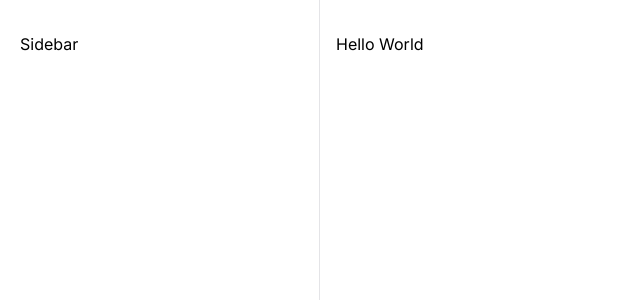
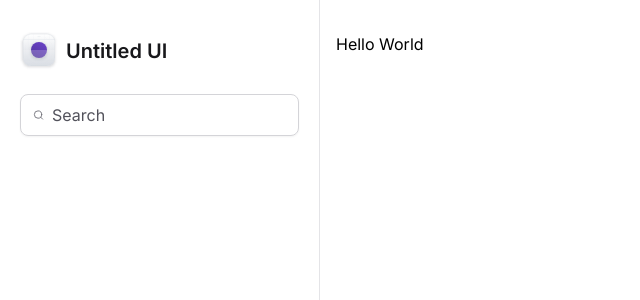
Before and after one commit to DevPedroHB/dashboard-tailwind, a Next.js app: page / in a window 1280 px wide. Shown: the top 300 px of the page, without its empty margins (0-640 px from the left). Built offline with nearby package versions, Linux system fonts and the light colour scheme.

Commit message:
💫 feat: Logo e Input de Busca

```diff
--- a/package.json
+++ b/package.json
@@ -15,6 +15,7 @@
     "autoprefixer": "10.4.14",
     "eslint": "8.46.0",
     "eslint-config-next": "13.4.12",
+    "lucide-react": "^0.263.1",
     "next": "13.4.12",
     "postcss": "8.4.27",
     "react": "18.2.0",
--- a/src/app/layout.tsx
+++ b/src/app/layout.tsx
@@ -1,3 +1,4 @@
+import { Sidebar } from "@/components/Sidebar";
 import type { Metadata } from "next";
 import { Inter } from "next/font/google";
 import "./globals.css";
@@ -18,7 +19,7 @@
     <html lang="pt-BR">
       <body className={inter.className}>
         <div className="grid min-h-screen grid-cols-app">
-          <aside className="border-r border-zinc-200 px-5 py-8">Sidebar</aside>
+          <Sidebar />
           <main className="px-4 pb-12 pt-8">{children}</main>
         </div>
       </body>
--- /dev/null
+++ b/src/components/Sidebar/Logo.tsx
@@ -0,0 +1,209 @@
+export function Logo() {
+  return (
+    <strong className="flex items-center gap-2 text-xl font-semibold text-zinc-900">
+      <svg
+        width={38}
+        height={38}
+        viewBox="0 0 38 38"
+        fill="none"
+        xmlns="http://www.w3.org/2000/svg"
+      >
+        <g filter="url(#filter0_dd_950_307)">
+          <g clipPath="url(#clip0_950_307)">
+            <rect x={3} y={2} width={32} height={32} rx={8} fill="#fff" />
+            <rect
+              x={3}
+              y={2}
+              width={32}
+              height={32}
+              rx={8}
+              fill="url(#paint0_linear_950_307)"
+            />
+            <path
+              fillRule="evenodd"
+              clipRule="evenodd"
+              d="M19 4.039c-7.71 0-13.961 6.25-13.961 13.961 0 7.71 6.25 13.961 13.961 13.961 7.71 0 13.961-6.25 13.961-13.961 0-7.71-6.25-13.961-13.961-13.961zM4.961 18c0-7.753 6.286-14.039 14.039-14.039S33.039 10.247 33.039 18 26.753 32.039 19 32.039 4.961 25.753 4.961 18z"
+              fill="#D0D5DD"
+            />
+            <path
+              fillRule="evenodd"
+              clipRule="evenodd"
+              d="M19 14.078a3.922 3.922 0 100 7.845 3.922 3.922 0 000-7.845zM15 18a4 4 0 118 0 4 4 0 01-8 0z"
+              fill="#D0D5DD"
+            />
+            <path
+              fillRule="evenodd"
+              clipRule="evenodd"
+              d="M19 15.32a2.68 2.68 0 100 5.36 2.68 2.68 0 000-5.36zM16.243 18a2.757 2.757 0 115.514 0 2.757 2.757 0 01-5.514 0z"
+              fill="#D0D5DD"
+            />
+            <path d="M18.961 2h.078v32h-.078V2z" fill="#D0D5DD" />
+            <path d="M35 17.96v.079H3v-.078h32z" fill="#D0D5DD" />
+            <path
+              d="M29.602 2h.078v32h-.078V2zM13.64 2h.078v32h-.077V2zM24.282 2h.077v32h-.077V2zM8.32 2h.078v32H8.32V2z"
+              fill="#D0D5DD"
+            />
+            <path
+              d="M35 28.602v.077H3v-.077h32zM35 12.64v.078H3v-.077h32zM35 23.281v.078H3v-.078h32zM35 7.32v.078H3V7.32h32z"
+              fill="#D0D5DD"
+            />
+            <g filter="url(#filter1_dd_950_307)">
+              <circle
+                cx={19}
+                cy={18}
+                r={8}
+                fill="url(#paint1_linear_950_307)"
+              />
+            </g>
+            <g filter="url(#filter2_b_950_307)">
+              <path
+                d="M3 18h32v3.2c0 4.48 0 6.72-.872 8.432a8 8 0 01-3.496 3.496C28.92 34 26.68 34 22.2 34h-6.4c-4.48 0-6.72 0-8.432-.872a8 8 0 01-3.496-3.496C3 27.92 3 25.68 3 21.2V18z"
+                fill="#fff"
+                fillOpacity={0.2}
+              />
+            </g>
+          </g>
+          <rect
+            x={3.15}
+            y={2.15}
+            width={31.7}
+            height={31.7}
+            rx={7.85}
+            stroke="#D0D5DD"
+            strokeWidth={0.3}
+          />
+        </g>
+        <defs>
+          <filter
+            id="filter0_dd_950_307"
+            x={0}
+            y={0}
+            width={38}
+            height={38}
+            filterUnits="userSpaceOnUse"
+            colorInterpolationFilters="sRGB"
+          >
+            <feFlood floodOpacity={0} result="BackgroundImageFix" />
+            <feColorMatrix
+              in="SourceAlpha"
+              values="0 0 0 0 0 0 0 0 0 0 0 0 0 0 0 0 0 0 127 0"
+              result="hardAlpha"
+            />
+            <feOffset dy={1} />
+            <feGaussianBlur stdDeviation={1} />
+            <feColorMatrix values="0 0 0 0 0.0627451 0 0 0 0 0.0941176 0 0 0 0 0.156863 0 0 0 0.06 0" />
+            <feBlend
+              in2="BackgroundImageFix"
+              result="effect1_dropShadow_950_307"
+            />
+            <feColorMatrix
+              in="SourceAlpha"
+              values="0 0 0 0 0 0 0 0 0 0 0 0 0 0 0 0 0 0 127 0"
+              result="hardAlpha"
+            />
+            <feOffset dy={1} />
+            <feGaussianBlur stdDeviation={1.5} />
+            <feColorMatrix values="0 0 0 0 0.0627451 0 0 0 0 0.0941176 0 0 0 0 0.156863 0 0 0 0.1 0" />
+            <feBlend
+              in2="effect1_dropShadow_950_307"
+              result="effect2_dropShadow_950_307"
+            />
+            <feBlend
+              in="SourceGraphic"
+              in2="effect2_dropShadow_950_307"
+              result="shape"
+            />
+          </filter>
+          <filter
+            id="filter1_dd_950_307"
+            x={8}
+            y={8}
+            width={22}
+            height={22}
+            filterUnits="userSpaceOnUse"
+            colorInterpolationFilters="sRGB"
+          >
+            <feFlood floodOpacity={0} result="BackgroundImageFix" />
+            <feColorMatrix
+              in="SourceAlpha"
+              values="0 0 0 0 0 0 0 0 0 0 0 0 0 0 0 0 0 0 127 0"
+              result="hardAlpha"
+            />
+            <feOffset dy={1} />
+            <feGaussianBlur stdDeviation={1} />
+            <feColorMatrix values="0 0 0 0 0.0627451 0 0 0 0 0.0941176 0 0 0 0 0.156863 0 0 0 0.06 0" />
+            <feBlend
+              in2="BackgroundImageFix"
+              result="effect1_dropShadow_950_307"
+            />
+            <feColorMatrix
+              in="SourceAlpha"
+              values="0 0 0 0 0 0 0 0 0 0 0 0 0 0 0 0 0 0 127 0"
+              result="hardAlpha"
+            />
+            <feOffset dy={1} />
+            <feGaussianBlur stdDeviation={1.5} />
+            <feColorMatrix values="0 0 0 0 0.0627451 0 0 0 0 0.0941176 0 0 0 0 0.156863 0 0 0 0.1 0" />
+            <feBlend
+              in2="effect1_dropShadow_950_307"
+              result="effect2_dropShadow_950_307"
+            />
+            <feBlend
+              in="SourceGraphic"
+              in2="effect2_dropShadow_950_307"
+              result="shape"
+            />
+          </filter>
+          <filter
+            id="filter2_b_950_307"
+            x={-2}
+            y={13}
+            width={42}
+            height={26}
+            filterUnits="userSpaceOnUse"
+            colorInterpolationFilters="sRGB"
+          >
+            <feFlood floodOpacity={0} result="BackgroundImageFix" />
+            <feGaussianBlur in="BackgroundImageFix" stdDeviation={2.5} />
+            <feComposite
+              in2="SourceAlpha"
+              operator="in"
+              result="effect1_backgroundBlur_950_307"
+            />
+            <feBlend
+              in="SourceGraphic"
+              in2="effect1_backgroundBlur_950_307"
+              result="shape"
+            />
+          </filter>
+          <linearGradient
+            id="paint0_linear_950_307"
+            x1={19}
+            y1={2}
+            x2={19}
+            y2={34}
+            gradientUnits="userSpaceOnUse"
+          >
+            <stop stopColor="#fff" />
+            <stop offset={1} stopColor="#D0D5DD" />
+          </linearGradient>
+          <linearGradient
+            id="paint1_linear_950_307"
+            x1={15}
+            y1={26}
+            x2={23}
+            y2={10}
+            gradientUnits="userSpaceOnUse"
+          >
+            <stop stopColor="#53389E" />
+            <stop offset={1} stopColor="#6941C6" />
+          </linearGradient>
+          <clipPath id="clip0_950_307">
+            <rect x={3} y={2} width={32} height={32} rx={8} fill="#fff" />
+          </clipPath>
+        </defs>
+      </svg>
+      <span>Untitled UI</span>
+    </strong>
+  );
+}
--- /dev/null
+++ b/src/components/Sidebar/index.tsx
@@ -0,0 +1,17 @@
+import { Search } from "lucide-react";
+import { Logo } from "./Logo";
+
+export function Sidebar() {
+  return (
+    <aside className="space-y-6 border-r border-zinc-200 px-5 py-8">
+      <Logo />
+      <div className="flex w-full items-center gap-2 rounded-lg border border-zinc-300 px-3 py-2 shadow-sm">
+        <Search className="h-5 w-5 text-zinc-500" />
+        <input
+          className="flex-1 border-0 bg-transparent p-0 text-zinc-900 placeholder-zinc-600"
+          placeholder="Search"
+        />
+      </div>
+    </aside>
+  );
+}
```
Also changed, not shown: 1 other file (tests, documents, lock files or other folders).
